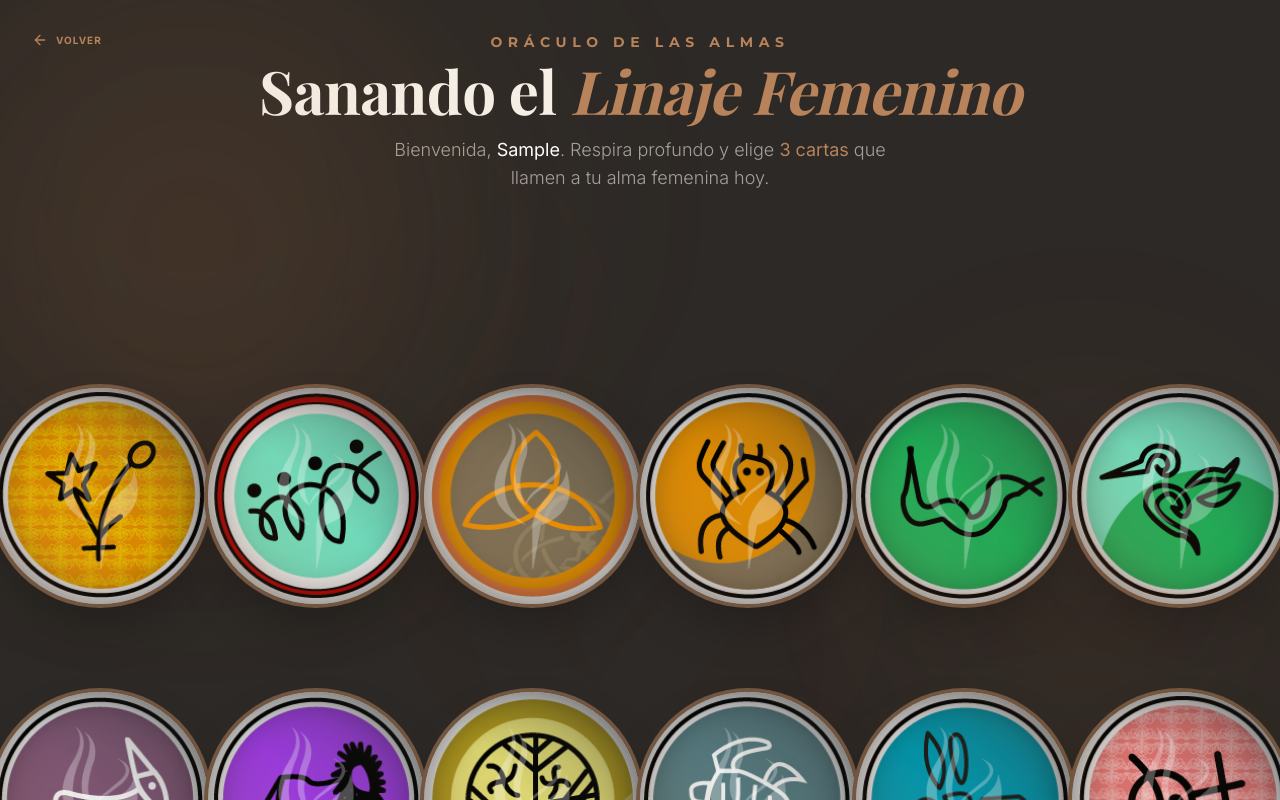
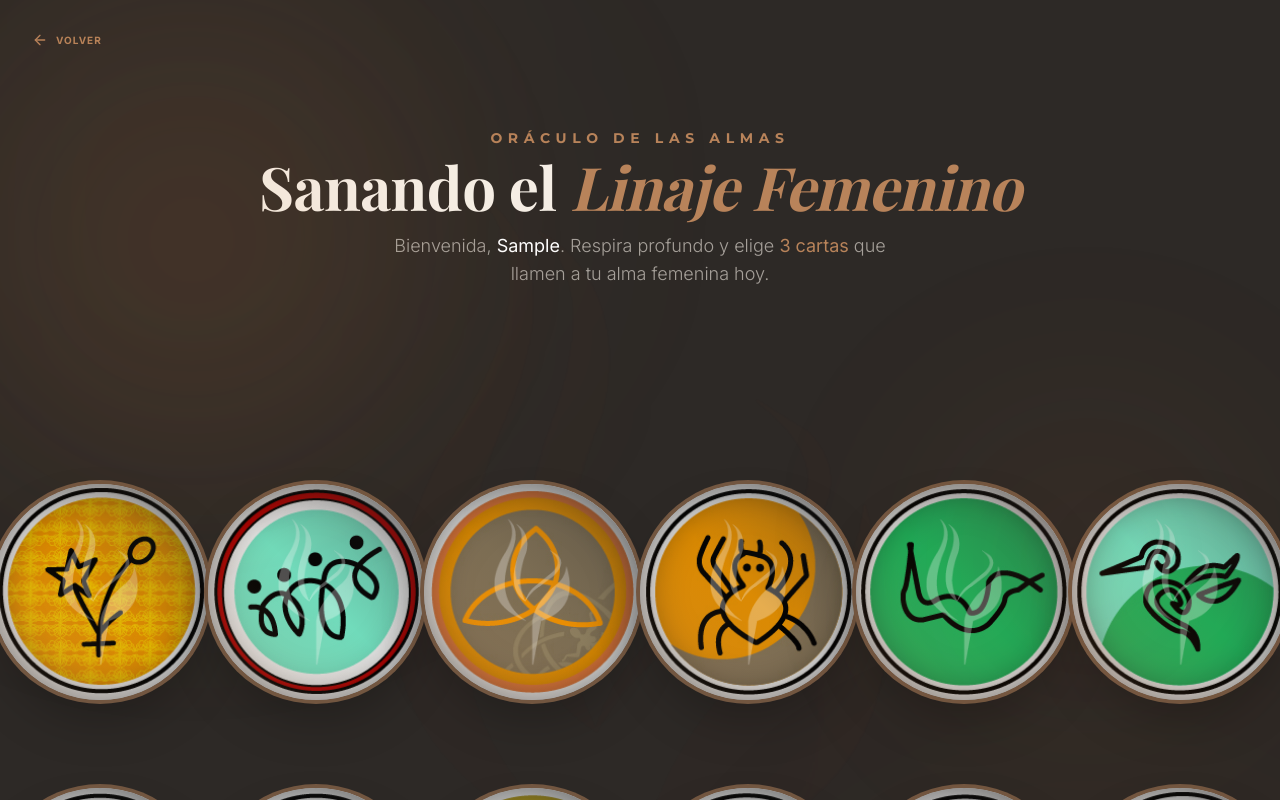
Before and after one commit to yelitzerangeloficialweb-max/yelitze-rangel-web, a Next.js app: page /oraculo in a window 1280 px wide. Both pictures are taken after typing "Sample" into the empty fields and a click on the button "ENTRAR AL ESPACIO SAGRADO". Shown: the top 800 px of the page. Built offline with nearby package versions, Linux system fonts and the light colour scheme; a web font is replaced by a local one.

Commit message:
UI: Lower Oracle header text by adding top margin

```diff
--- a/app/(website)/oraculo/page.tsx
+++ b/app/(website)/oraculo/page.tsx
@@ -171,7 +171,7 @@ export default function OraclePage() {
 
                 {(step === 'ORACLE' || step === 'RESULT') && (
                     <div className="w-full flex flex-col items-center">
-                        <header className="relative z-10 text-center mb-12 space-y-4">
+                        <header className="relative z-10 text-center mb-12 space-y-4 mt-16 md:mt-24">
                             <motion.div
                                 initial={{ opacity: 0, y: -20 }}
                                 animate={{ opacity: 1, y: 0 }}
```
